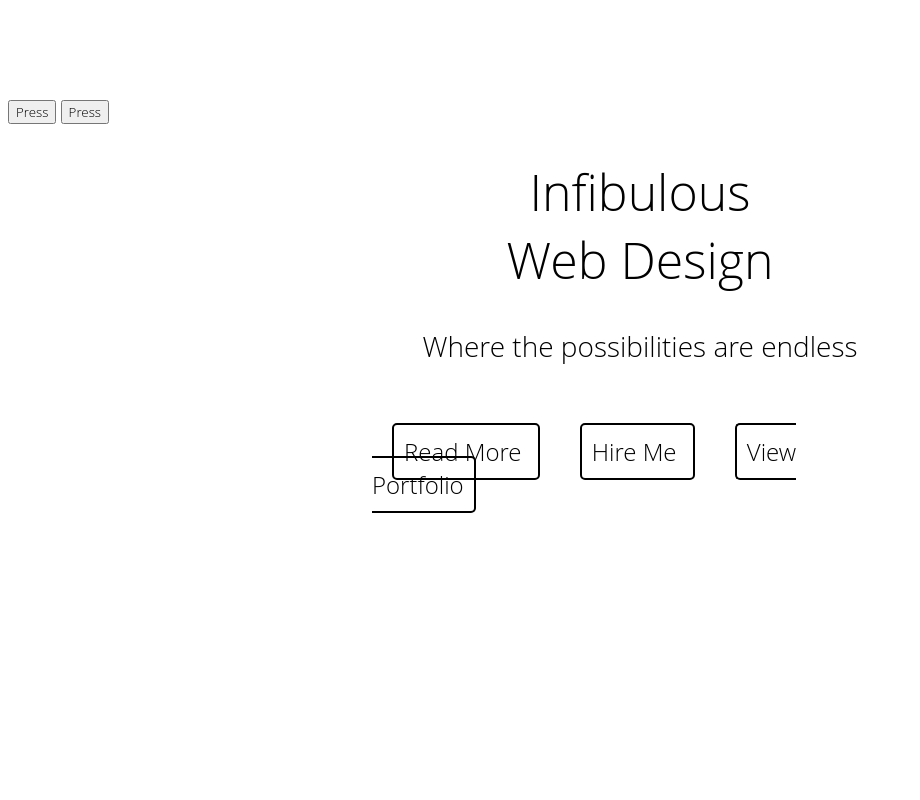
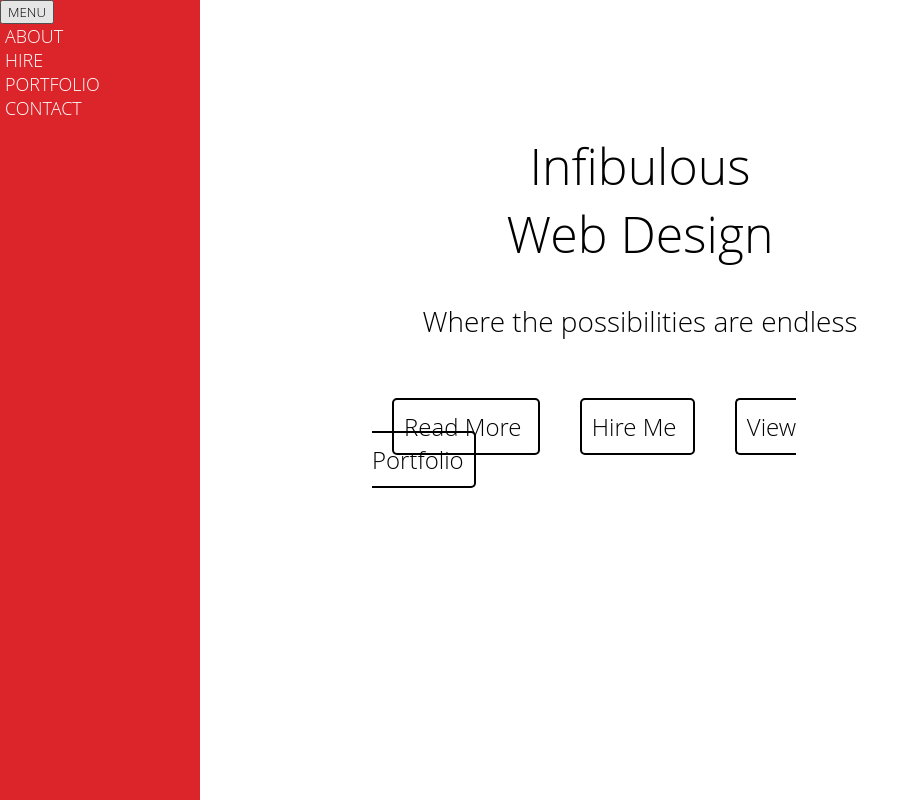
Before and after one commit to Fezodge/Infibulous-Web-Design, a plain HTML site: page index.html in a window 1280 px wide. Shown: the whole page, without its empty margins (0-920 px from the left). Drawn offline with Linux system fonts and the light colour scheme.

Commit message:
Added Basic Menu Bar
I added a basic menu bar to the side of the screen that can be shown
using the MENU button, soon to be styialised!

```diff
--- a/CSS/styles.css
+++ b/CSS/styles.css
@@ -4,7 +4,7 @@
 }
 
 .title {
-	margin-top: 100px;
+	text-align: center;
 }
 
 .title-header {
@@ -46,7 +46,20 @@
 .button-text:hover {
 	color: #dc252a;
 }
+.menu-link {
+	text-decoration: none;
+	color: #fff;
+	display: block;
+	padding-left: 5px;
+	font-size: 18px;
+	width: 0px;
+}
 
-.buttons:hover {
-	color: #dc252a;
+.menu-bar {
+	position: absolute;
+	top: 0px;
+	left: 0px;
+	bottom: 0px;
+	background-color: #dc252a;
+	width: 200px;
 }
--- a/Javascript/main.js
+++ b/Javascript/main.js
@@ -1,9 +1,6 @@
 $(document).ready(function() {
 
     $('button.menu-button').on('click', function() {
-        alert($(this).toString());
-        $(this).hide();
+        $('div.menu-bar').slideToggle();
     });
 });
-
-});
--- a/index.html
+++ b/index.html
@@ -11,10 +11,17 @@
 	</head>
 
 	<body>
+		<button class="menu-button">MENU</button>
+		<div class="menu-bar">
+			<button class="menu-button">MENU</button>
+			<a class="menu-link" href="about/">ABOUT</a>
+			<a class="menu-link" href="hire/">HIRE</a>
+			<a class="menu-link" href="portfolio/">PORTFOLIO</a>
+			<a class="menu-link" href="contact/">CONTACT</a>
+		</div>
+
 		<div class="section-1">
 			<div class="title-intro">
-				<button>Press</button>
-				<button class="menu-button">Press</button>
 				<h1 class="title-header">Infibulous <br>Web Design</h1>
 				<p class="title-p">Where the possibilities are endless</p>
 			</div>
```
